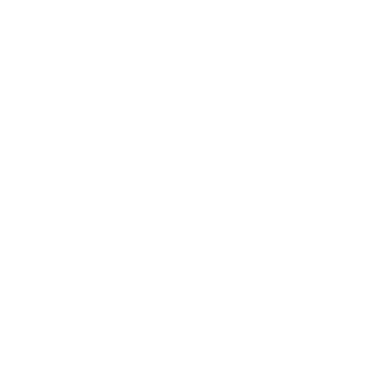
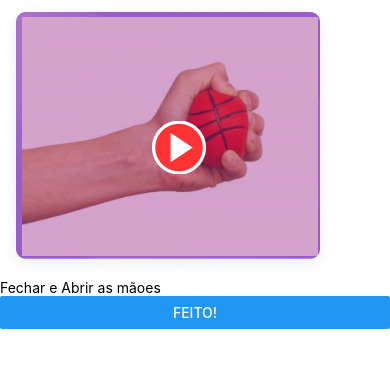
Before and after one commit to D3vsTeam/Fisiotherapp_Challenge, a React Native app: screen / in a window 390 px wide. Shown: the top 368 px of the page. Built offline with nearby package versions, Linux system fonts and the light colour scheme.

Commit message:
Image Exemplo

```diff
--- a/App.tsx
+++ b/App.tsx
@@ -1,11 +1,12 @@
 import { StatusBar } from 'expo-status-bar';
 import React from 'react';
-import { StyleSheet, Text, View } from 'react-native';
+import { StyleSheet, Text, View , Button } from 'react-native';
+import Exercise from './src/pages/exercise/index'
 
 export default function App() {
   return (
     <View>
-
+        <Exercise/>
     </View>
   );
 }
--- /dev/null
+++ b/src/pages/exercise/index.tsx
@@ -0,0 +1,14 @@
+import { StatusBar } from 'expo-status-bar';
+import React from 'react';
+import { StyleSheet, Text, View , Button, Image } from 'react-native';
+import Person from "../../assets/hand.png";
+
+export default function Exercise() {
+  return (
+    <View>
+        <Image source={Person} />
+        <Text>Fechar e Abrir as mãoes</Text>
+        <Button title='Feito!'/>
+    </View>
+  );
+}
```
